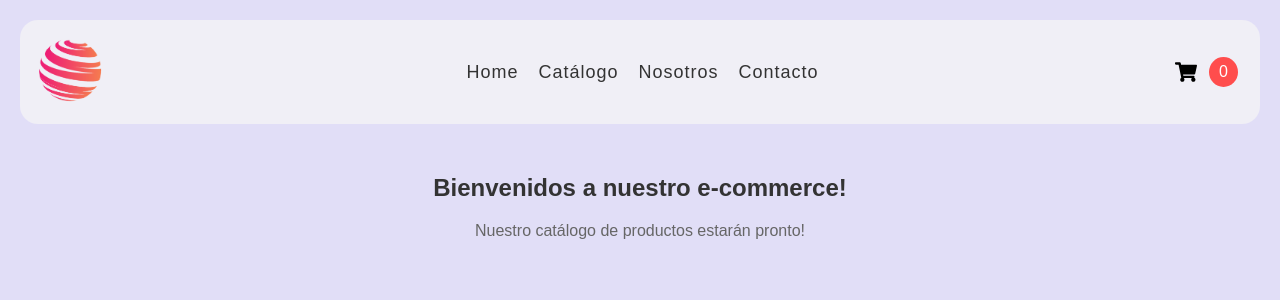
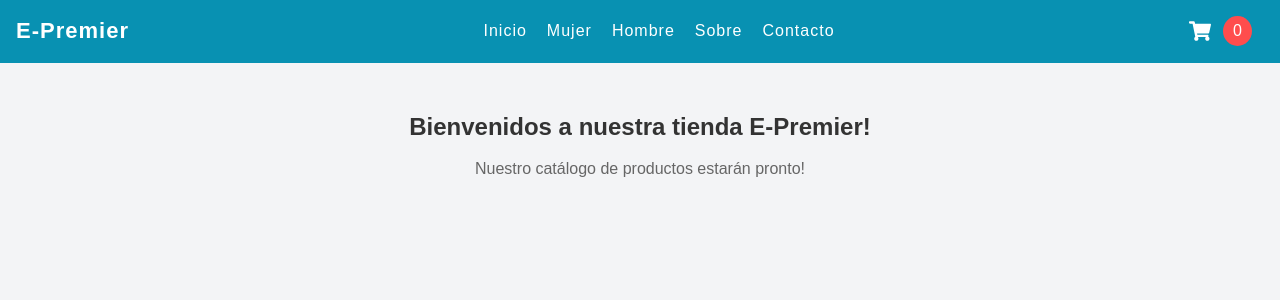
Before and after one commit to tomasjrl/Coderhouse-Comision-65640, a React (Create React App) app: page / in a window 1280 px wide. Shown: the top 300 px of the page. Built offline with nearby package versions, Linux system fonts and the light colour scheme.

Commit message:
cambios esteticos

```diff
--- a/public/index.html
+++ b/public/index.html
@@ -23,7 +23,7 @@
       work correctly both with client-side routing and a non-root public URL.
       Learn how to configure a non-root public URL by running `npm run build`.
     -->
-    <title>React E-commerce</title>
+    <title>E-Premier</title>
   </head>
   <body>
     <noscript>You need to enable JavaScript to run this app.</noscript>
--- a/src/App.css
+++ b/src/App.css
@@ -1,5 +1,4 @@
 .App {
   font-family: Arial, sans-serif;
   margin: 0 auto;
-  padding: 20px;
 }
--- a/src/App.js
+++ b/src/App.js
@@ -7,7 +7,7 @@ function App() {
   return (
     <div className="App">
       <NavBar />
-      <ItemListContainer greeting="Bienvenidos a nuestro e-commerce!" />
+      <ItemListContainer greeting="Bienvenidos a nuestra tienda E-Premier!" />
     </div>
   );
 }
--- a/src/components/CartWidget/CartWidget.js
+++ b/src/components/CartWidget/CartWidget.js
@@ -5,7 +5,7 @@ import './CartWidget.css';
 function CartWidget() {
   return (
     <div className="cart-widget">
-      <FaShoppingCart size="22px" />
+      <FaShoppingCart size="22px" color="#ffffff" />
       <span className="cart-items">0</span>
     </div>
   );
--- a/src/components/NavBar/NavBar.css
+++ b/src/components/NavBar/NavBar.css
@@ -4,22 +4,16 @@
   display: flex;
   justify-content: space-between;
   align-items: center;
-  padding: 10px;
-  background-color: #f0eff6;
-  border-radius: 18px;
+  padding: 0 16px;
+  background-color: #0891b2;
+  /* border-radius: 18px; */
 }
 
-.navbar-logo img {
-  height: 80px;
+h1 {
+  font-size: 22px;
 }
 
-.hamburger {
-  font-size: 28px;
-  background: none;
-  border: none;
-  cursor: pointer;
-  transition: color 0.2s ease-in-out; /* Transición para el color */
-}
+
 
 .navbar-links {
   display: flex;
@@ -35,12 +29,11 @@
   display: flex; /* Mantener flex para que funcione con max-height */
   flex-direction: column;
   position: absolute;
-  top: 120px;
+  top: 40px;
+  right: 0px;
+  width: 100%;
   list-style-type: none;
-  background-color: #f0eff6;
-  padding-left: 0px;
-  padding: 10px;
-  border-radius: 18px;
+  background-color: #0891b2;
   max-height: 0;
   overflow: hidden;
   visibility: hidden;
@@ -59,17 +52,27 @@
   text-align: center;
 }
 
+.hamburger,
+.navbar-logo,
 .navbar-links a,
 .navbar-links-mobile a {
   text-decoration: none;
-  color: #333;
-  font-size: 18px;
+  color: #ffffff;
+  font-size: 16px;
   letter-spacing: 1px;
+  transition: color 0.2s ease-in-out; /* Transición para el color */
+}
+
+.hamburger {
+  font-size: 24px;
+  background: none;
+  border: none;
+  cursor: pointer;
   transition: color 0.2s ease-in-out; /* Transición para el color */
 }
 
 .hamburger:hover,
 .navbar-links a:hover,
 .navbar-links-mobile a:hover {
-  color: #ff4d4d; /* Color al pasar el ratón */
+  color: #b3dbfe; /* Color al pasar el ratón */
 }
--- a/src/components/NavBar/NavBar.js
+++ b/src/components/NavBar/NavBar.js
@@ -27,29 +27,34 @@ function NavBar() {
   return (
     <nav className="navbar">
       <div className="navbar-logo">
-        <img src="/logo.png" alt="Store Logo" />
+      <h1>E-Premier</h1>
       </div>
       {isMobile ? (
         <>
+        <CartWidget />
           <button className="hamburger" onClick={toggleMenu}>
             ☰
           </button>
           <ul className={`navbar-links-mobile ${isMenuOpen ? 'open' : ''}`}>
-            <li><a href="/">Home</a></li>
-            <li><a href="/products">Catálogo</a></li>
-            <li><a href="/about">Nosotros</a></li>
+            <li><a href="/">Inicio</a></li>
+            <li><a href="/vestidos">Mujer</a></li>
+            <li><a href="/trajes">Hombre</a></li>
+            <li><a href="/about">Sobre</a></li>
             <li><a href="/contact">Contacto</a></li>
           </ul>
         </>
       ) : (
+        <>
         <ul className="navbar-links">
-          <li><a href="/">Home</a></li>
-          <li><a href="/products">Catálogo</a></li>
-          <li><a href="/about">Nosotros</a></li>
-          <li><a href="/contact">Contacto</a></li>
+            <li><a href="/">Inicio</a></li>
+            <li><a href="/vestidos">Mujer</a></li>
+            <li><a href="/trajes">Hombre</a></li>
+            <li><a href="/about">Sobre</a></li>
+            <li><a href="/contact">Contacto</a></li>
         </ul>
+        <CartWidget />
+        </>
       )}
-      <CartWidget />
     </nav>
   );
 }
--- a/src/index.css
+++ b/src/index.css
@@ -3,7 +3,7 @@ body {
   padding: 0;
   min-width: 320px;
   min-height: 100vh;
-  background-color: #e1def7;
+  background-color: #f3f4f6;
   font-family: -apple-system, BlinkMacSystemFont, 'Segoe UI', 'Roboto', 'Oxygen',
     'Ubuntu', 'Cantarell', 'Fira Sans', 'Droid Sans', 'Helvetica Neue',
     sans-serif;
```
